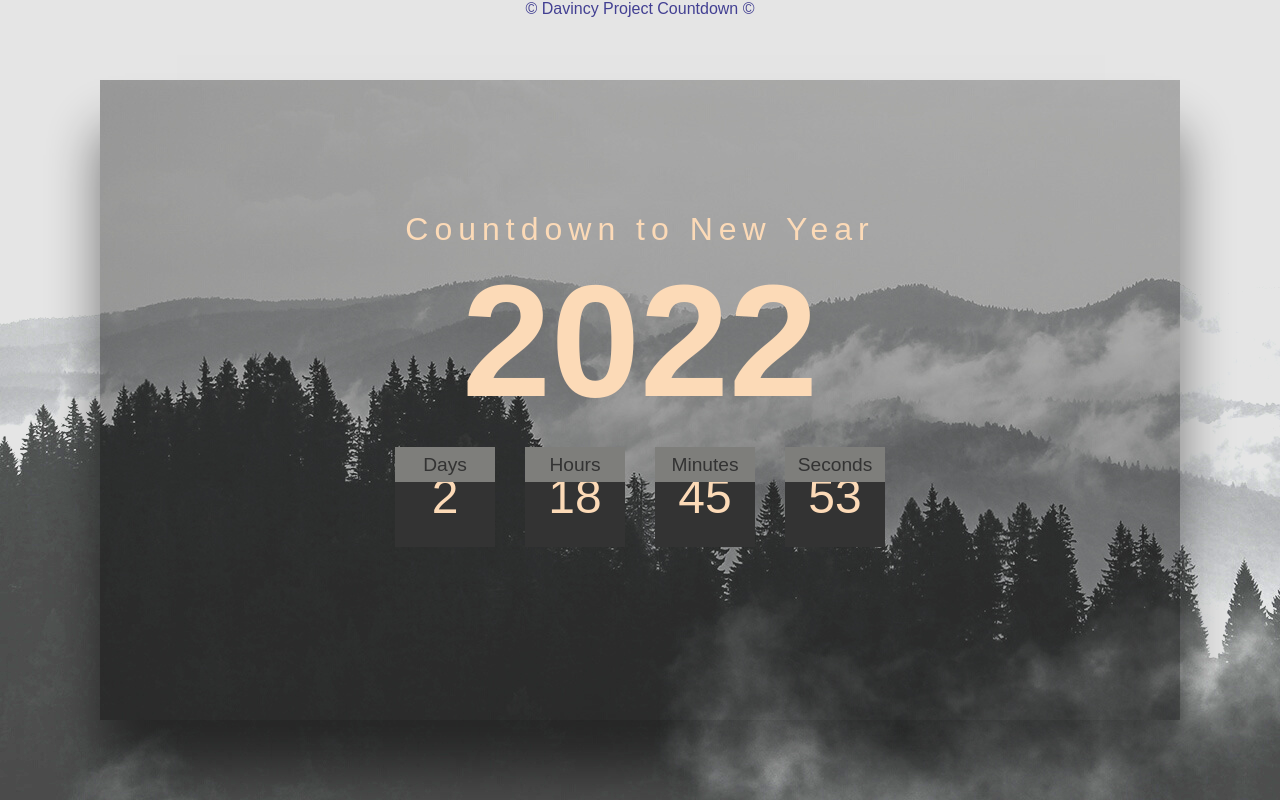
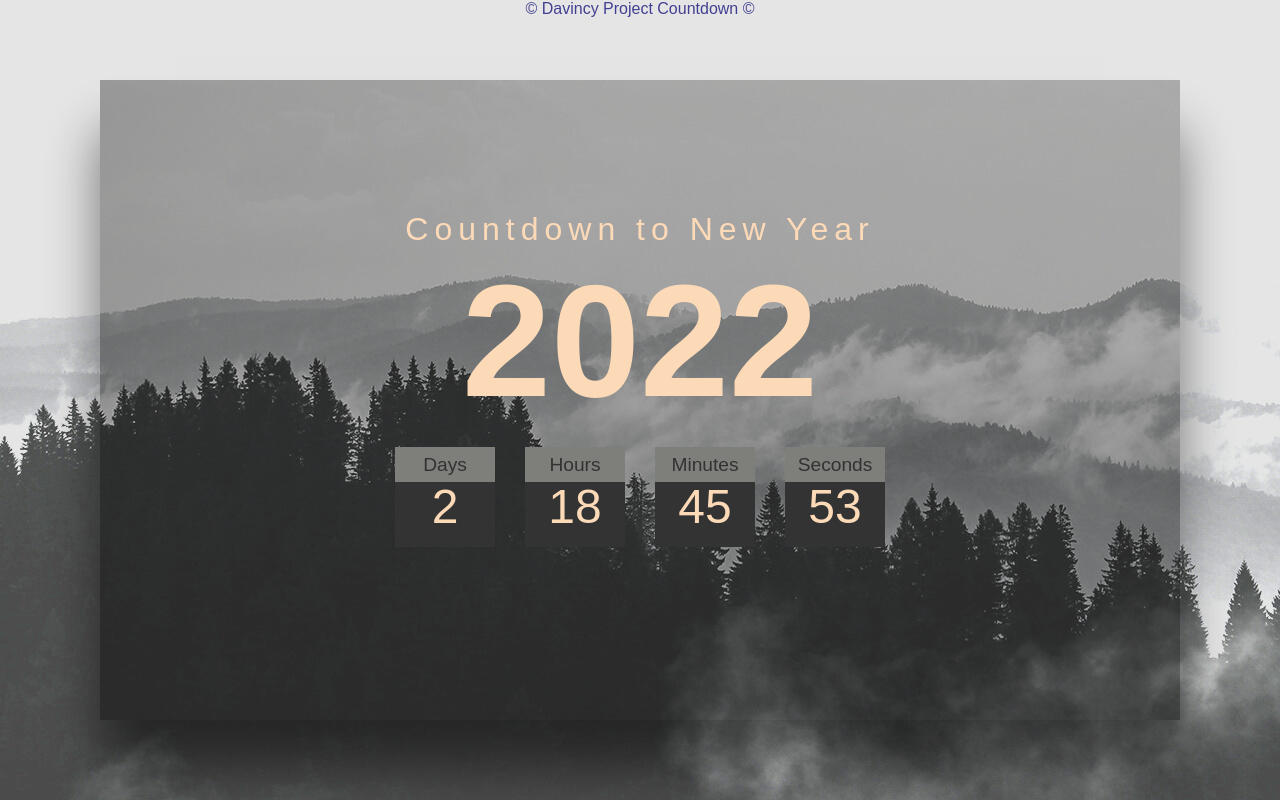
Before and after one commit to DavincyProject/countdown, a plain HTML site: page index.html in a window 1280 px wide. Drawn offline with Linux system fonts and the light colour scheme; a web font is replaced by a local one.

Commit message:
Update style.css

```diff
--- a/style.css
+++ b/style.css
@@ -51,7 +51,7 @@ body {
   position: relative;
   width: 100px;
   height: 100px;
-  line-height: 100px;
+  line-height: 120px;
   text-align: center;
   background: #333;
   color: #fcdab7;
```
